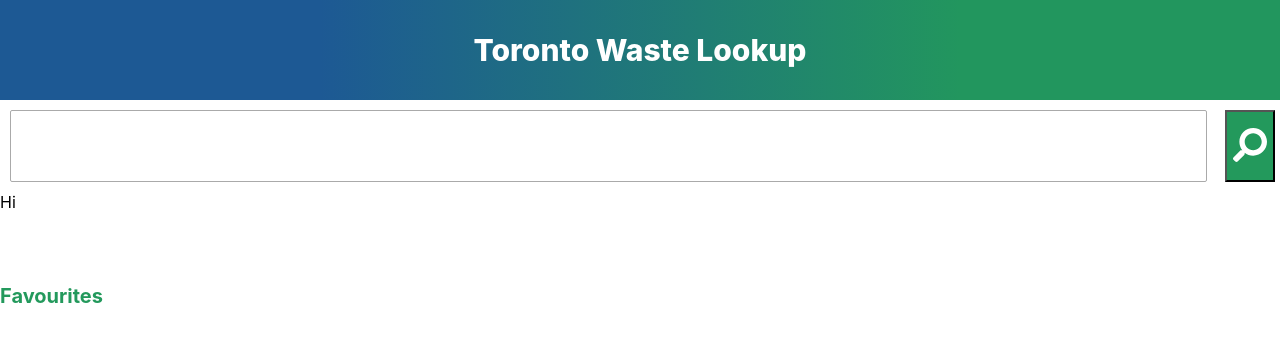
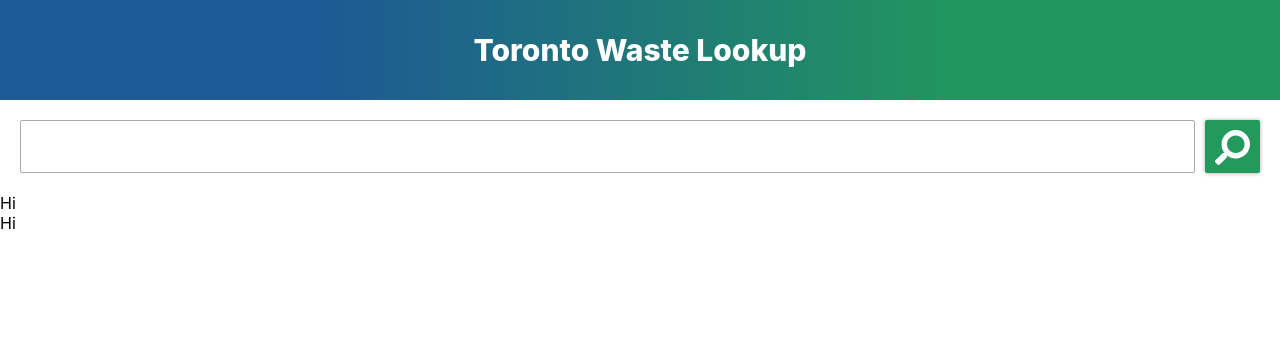
Before and after one commit to AnssamGhezala/shopify-web-challenge, a React (Create React App) app: page / in a window 1280 px wide. Shown: the top 342 px of the page. Built offline with nearby package versions, Linux system fonts and the light colour scheme.

Commit message:
add Grid component + change styling using flexbox

```diff
--- a/src/App.css
+++ b/src/App.css
@@ -2,28 +2,11 @@
 .container {
   display: grid;
   grid-template-columns: 1fr 1fr 1fr 65px;
-  grid-template-rows: 100px 1fr 1fr 1fr;
 }
-.Button{
-  grid-column: 4 / 5;
-  grid-row: 2 / 3 ;
-  margin: 10px;
-  width: 50px;
-  background-color: #23995c !important ;
 
-  background-position: center;
-  background-size: 35px;
-  background-repeat: no-repeat;
-}
-.Icon {
-  color: white;
-  transform: rotate(90deg);
+.Header {
 
-}
-.Header {
-  grid-column: 1 / 5;
-  grid-row: 1 / 2;
-  width: 1fr;
+  width: 100vw;
   height: 1fr;
   text-align: center;
   line-height: 100px;
@@ -33,13 +16,19 @@
   background: rgb(29,89,148);
   background: linear-gradient(90deg, rgba(29,89,148,1) 25%, rgba(34,150,94,1) 75%);
 }
+.Form{
+  display: flex;
+  height:100%;
+  width: 100%;
+}
+.Search {
+
+  padding:20px;
+  height: 53px;
+}
 
 .SearchBar {
-  grid-column: 1 / 4 ;
-  grid-row : 2 / 3;
-  margin: 10px;
-  height: 50px;
-  width: 290%;
+  flex:1;
   font-size: 20px;
   padding:10px;
   border-style: solid;
@@ -48,6 +37,24 @@
   border-color: #aaaaaa;
 }
 
+.Button{
+  margin-left: 10px;
+  width: 55px;
+  padding:10px;
+  background-color: #23995c !important ;
+  box-shadow: 0 .01rem .25rem  #aaaaaa !important;
+  border: none;
+  border-radius: 2px;
+  background-position: center;
+  background-size: 35px;
+  background-repeat: no-repeat;
+}
+
+.Icon {
+  color: white;
+  transform: rotate(90deg);
+
+}
 .Star{
   width:15px;
   margin-bottom: 5px;
--- a/src/App.js
+++ b/src/App.js
@@ -1,21 +1,27 @@
 import React, { Component } from "react";
 import "./App.css";
-import SearchBar from "./SearchBar.js";
-import Results from "./Results.js";
-import { ReactComponent as Icon } from "./search-solid.svg";
+import Search from "./Search.js";
+import Grid from "./Grid.js";
 
 class App extends Component {
+  state = {
+    results: [],
+    favourites: [],
+    search: ""
+  };
   render() {
     return (
       <div className="App">
-        <div className="container">
+        <div>
           <header className="Header">Toronto Waste Lookup</header>
-          <SearchBar className="SearchBar" />
-          <button className="btn Button">
-            <Icon className="Icon" />
-          </button>
-          <Results className="Results" />
-          <div className="Favourites"> Favourites </div>
+          <Search
+            search={this.state.search}
+            onSearch={this.handleSearch}
+            className="Search"
+          />
+
+          <Grid data={this.state.results} className="container" />
+          <Grid data={this.state.favourites} className="container" />
         </div>
       </div>
     );
--- a/src/Favourites.js
+++ b/src/Favourites.js
@@ -1,6 +1,6 @@
 import React, { Component } from "react";
 import "./App.css";
-
+import Grid from "./Grid.js";
 class Fav extends Component {
   render() {
     return <div className="fav" />;
--- /dev/null
+++ b/src/Grid.js
@@ -0,0 +1,16 @@
+import React, { Component } from "react";
+import "./App.css";
+
+class Grid extends Component {
+  state = { name: "", favourite: false };
+
+  render() {
+    return (
+      <div className={this.props}>
+        <a> Hi </a>
+      </div>
+    );
+  }
+}
+
+export default Grid;
--- a/src/Results.js
+++ b/src/Results.js
@@ -1,7 +1,7 @@
 import React, { Component } from "react";
 import "./App.css";
 import Result from "./Result.js";
-
+import Grid from "./Grid.js";
 class Results extends Component {
   render() {
     return (
--- /dev/null
+++ b/src/Search.js
@@ -0,0 +1,33 @@
+import React, { Component } from "react";
+import "./App.css";
+import { ReactComponent as Icon } from "./search-solid.svg";
+
+class Search extends Component {
+  state = { search: "" };
+  handleSubmit = () => {
+    console.log("submit");
+  };
+  handleChange = () => {};
+
+  render() {
+    return (
+      <div className={this.props.className}>
+        <form onSubmit={this.handleSubmit} className="Form">
+          <input
+            name="search"
+            placeholder=""
+            value={this.state.search}
+            onChange={this.handleSearchChange}
+            type="text"
+            className="SearchBar"
+          />
+          <button className="btn Button">
+            <Icon className="Icon" />
+          </button>
+        </form>
+      </div>
+    );
+  }
+}
+
+export default Search;
--- a/src/SearchBar.js
+++ /dev/null
@@ -1,14 +0,0 @@
-import React, { Component } from "react";
-import "./App.css";
-
-class SearchBar extends Component {
-  render() {
-    return (
-      <div>
-        <input type="text" className={this.props.className} />
-      </div>
-    );
-  }
-}
-
-export default SearchBar;
```
